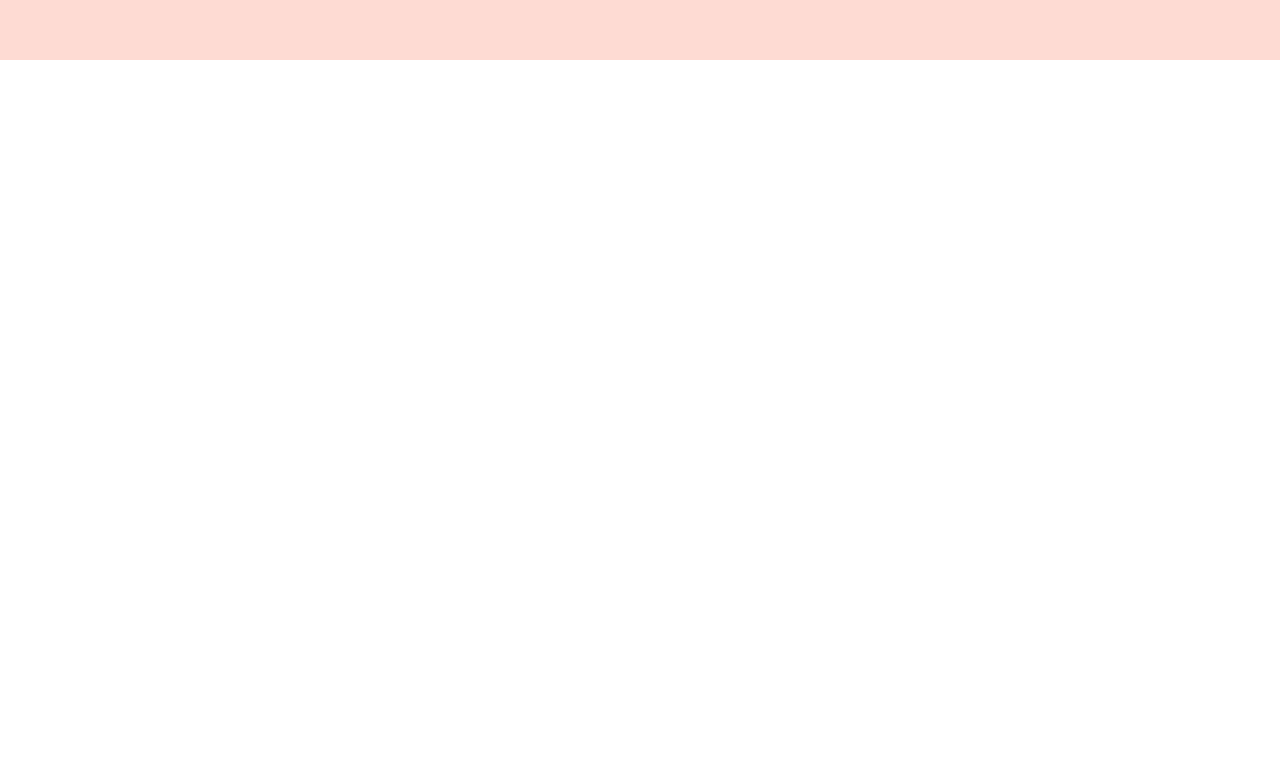
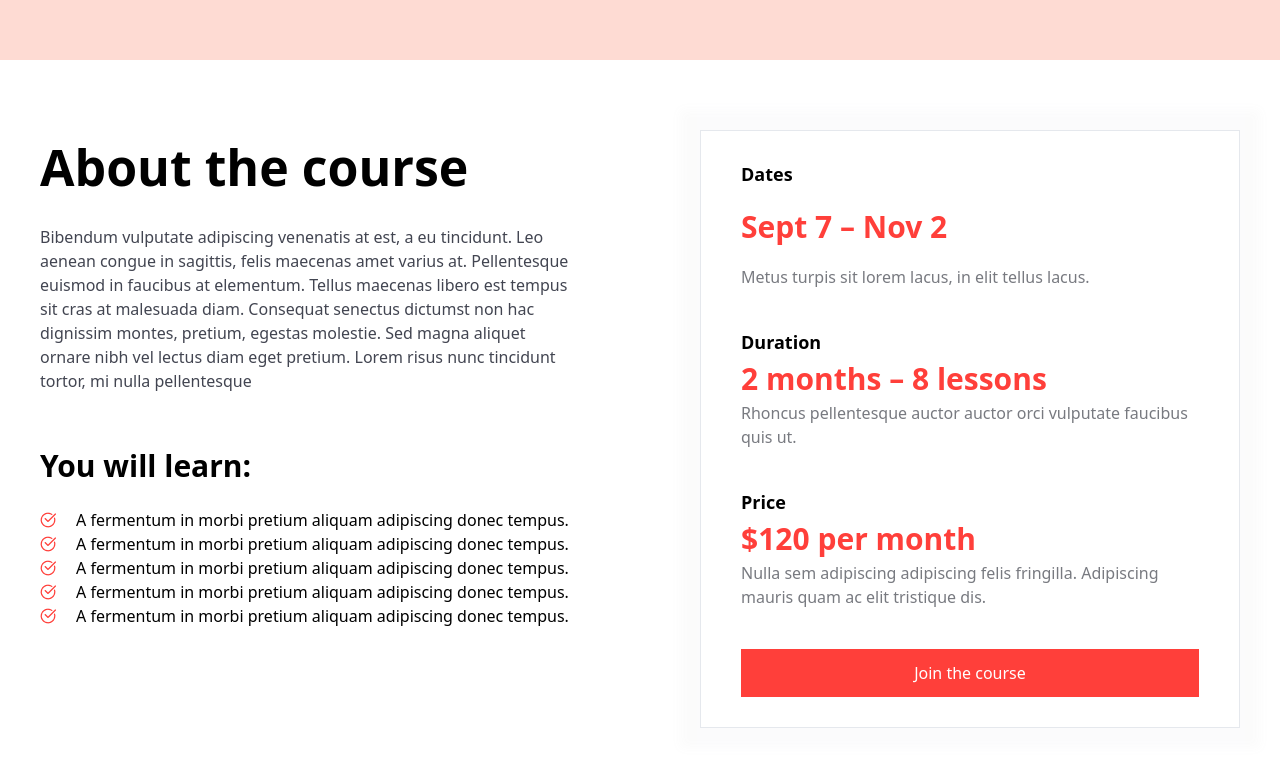
Before and after one commit to axmadsho/6kasa, a website: page src/siyovush.html in a window 1280 px wide. Shown: the part 663-1430 px from the top of the page. Before the commit the page ends 800 px from the top, so only its background shows below. Drawn offline with nearby package versions, Linux system fonts and the light colour scheme; files that its build step writes are made by us from their sources.

Commit message:
course-page section 1 created by siyovush

```diff
--- a/src/siyovush.html
+++ b/src/siyovush.html
@@ -32,7 +32,63 @@
             <p class="text-[#FF3F3A] text-[25px]">course</p>
             <h1 class="text-[#1E212C] text-[50px] font-bold text-center">User Experience. Principles of Human-Centered <br> Design</h1>
         </section>
+    </header>
 
-    </header>
+    <main class="flex flex-col gap-[60px]">
+        <section class="py-[70px] lg:max-w-[1200px] justify-between max-w-[350px] m-auto flex">
+            <aside class="w-[45%] flex flex-col gap-[50px]">
+                <div class="flex flex-col gap-5">
+                    <h1 class="text-[50px] font-bold">About the course</h1>
+                    <p class="text-[#424551]">Bibendum vulputate adipiscing venenatis at est, a eu tincidunt. Leo aenean congue in sagittis, felis maecenas amet varius at. Pellentesque euismod in faucibus at elementum. Tellus maecenas libero est tempus sit cras at malesuada diam. Consequat senectus dictumst non hac dignissim montes, pretium, egestas molestie. Sed magna aliquet ornare nibh vel lectus diam eget pretium. Lorem risus nunc tincidunt tortor, mi nulla pellentesque</p>
+                </div>
+                <div class="flex flex-col gap-5">
+                    <h1 class="text-[30px] font-bold">You will learn:</h1>
+                    <article>
+                        <div class="flex items-center gap-5">
+                            <img src="./images/check.png" alt="">
+                            <p>A fermentum in morbi pretium aliquam adipiscing donec tempus.</p>
+                        </div>
+                        <div class="flex items-center gap-5">
+                            <img src="./images/check.png" alt="">
+                            <p>A fermentum in morbi pretium aliquam adipiscing donec tempus.</p>
+                        </div>
+                        <div class="flex items-center gap-5">
+                            <img src="./images/check.png" alt="">
+                            <p>A fermentum in morbi pretium aliquam adipiscing donec tempus.</p>
+                        </div>
+                        <div class="flex items-center gap-5">
+                            <img src="./images/check.png" alt="">
+                            <p>A fermentum in morbi pretium aliquam adipiscing donec tempus.</p>
+                        </div>
+                        <div class="flex items-center gap-5">
+                            <img src="./images/check.png" alt="">
+                            <p>A fermentum in morbi pretium aliquam adipiscing donec tempus.</p>
+                        </div>
+                    </article>
+                </div>
+            </aside>
+
+            <aside class="flex flex-col w-[45%] gap-[40px] border-[1px] px-[40px] py-[30px] border-[#E5E8ED] shadow-[0px_0px_10px_20px_#9A9CA50A]">
+                <div class="flex flex-col gap-4">
+                    <h1 class="font-bold text-[18px]">Dates</h1>
+                    <h1 class="text-[#FF3F3A] text-[30px] font-bold">Sept 7 – Nov 2</h1>
+                    <p class="text-[#787A80]">Metus turpis sit lorem lacus, in elit tellus lacus.</p>
+                </div>
+                <div>
+                    <h1 class="text-[18px] font-bold">Duration</h1>
+                    <h1 class="text-[#FF3F3A] text-[30px] font-bold">2 months – 8 lessons</h1>
+                    <p class="text-[#787A80]">Rhoncus pellentesque auctor auctor orci vulputate faucibus quis ut.</p>
+                </div>
+                <div>
+                    <h1 class="text-[18px] font-bold">Price</h1>
+                    <h1 class="text-[#FF3F3A] text-[30px] font-bold">$120 per month</h1>
+                    <p class="text-[#787A80]">Nulla sem adipiscing adipiscing felis fringilla. Adipiscing mauris quam ac elit tristique dis.</p>
+                </div>
+                    <button class="bg-[#FF3F3A] py-3 text-white">Join the course</button>
+            </aside>
+
+        </section>
+    </main>
+
 </body>
 </html>
```
Also changed, not shown: src/images/check.png (added).
